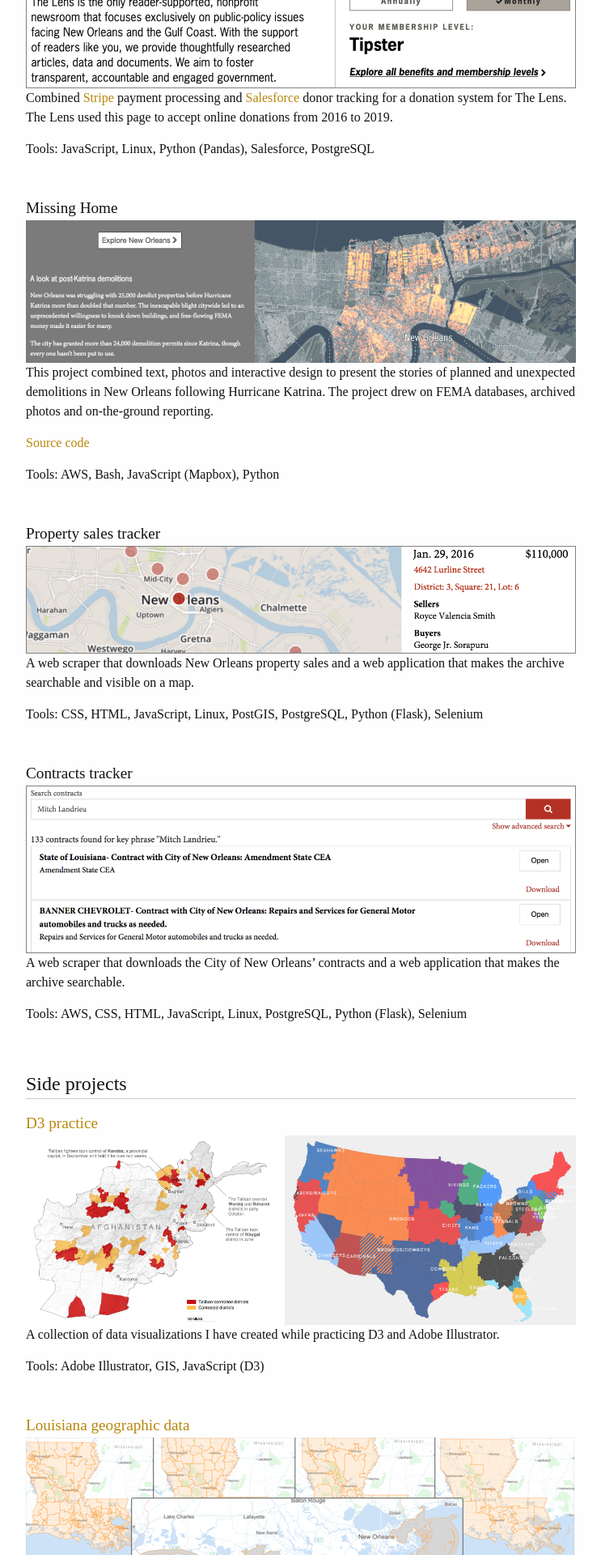
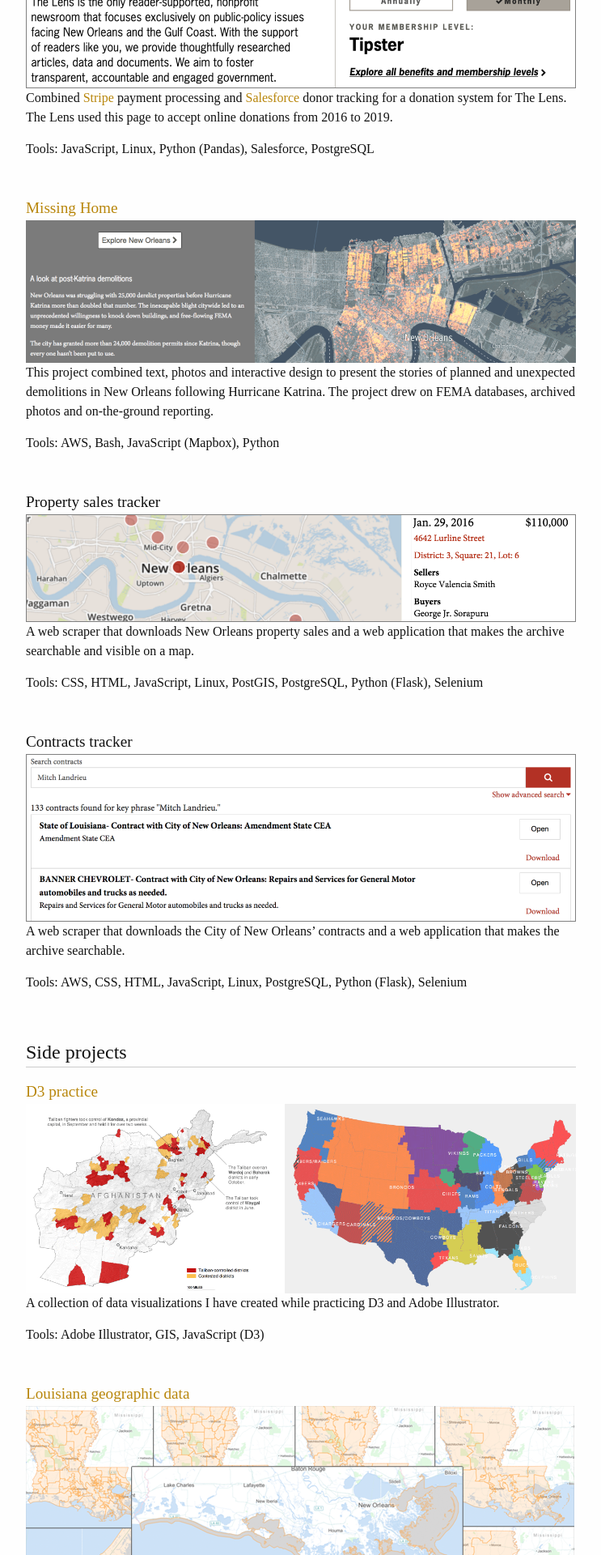
Before and after one commit to ThomasThoren/thomasthoren.github.io, a Jekyll site: the page built from index.html, in a window 1280 px wide. Shown: the part 2486-4406 px from the top of the page at 81% size, without its empty margins (268-1011 px from the left). Built offline with Jekyll 4.4.1, drawn with Linux system fonts in a browser that asks for light colours; nearby versions of some CDN libraries; some web fonts are replaced.

Commit message:
Remove dedicated repo section of clips

```diff
--- a/_sass/_layout.scss
+++ b/_sass/_layout.scss
@@ -337,8 +337,7 @@
   padding-top: 5px;
 }
 
-.clip-tools,
-.clip-repo {
+.clip-tools {
   margin-bottom: 15px;
 }
 // .talk-resource { margin-bottom: 10px; }
--- a/index.html
+++ b/index.html
@@ -37,10 +37,6 @@
         {{ clip.excerpt }}
       {% endif %}
 
-      {% if clip.repo %}
-        <div class="clip-repo"><a href="{{ clip.repo }}">Source code</a></div>
-      {% endif %}
-
       {% if clip.tools %}
         <div class="clip-tools">Tools: {{ clip.tools }}</div>
       {% endif %}
@@ -60,9 +56,6 @@
         {{ side_project.excerpt }}
       {% endif %}
 
-      {% if side_project.repo %}
-        <div class="clip-repo"><a href="{{ side_project.repo }}">Source code</a></div>
-      {% endif %}
       <div class="clip-tools">Tools: {{ side_project.tools }}</div>
     </div>
     {% endfor %}
```
Also changed, not shown: _clips_design/2015-08-27-missing-home.md (+1 -1 lines), _side_projects/geographic-data.md (+0 -1 lines).
